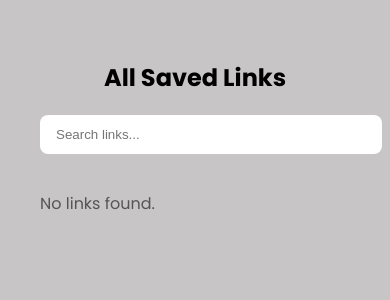
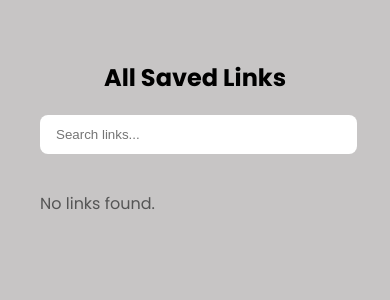
Before and after one commit to Musiki8213/React-TS-Task-2---Links-Vault, a React (Vite) app: page /linkoutcome in a window 390 px wide. Shown: the top 300 px of the page. Built offline with nearby package versions, Linux system fonts and the light colour scheme.

Commit message:
updated the media query for desktop

```diff
--- a/src/assets/Components/LinkOutcome/LinkOutcome.css
+++ b/src/assets/Components/LinkOutcome/LinkOutcome.css
@@ -18,7 +18,7 @@ h1 {
 }
 
 .search-input {
-  width: 100%;
+  width: 92%;
   padding: 12px 16px;
   border-radius: 8px;
   border: none;
```
